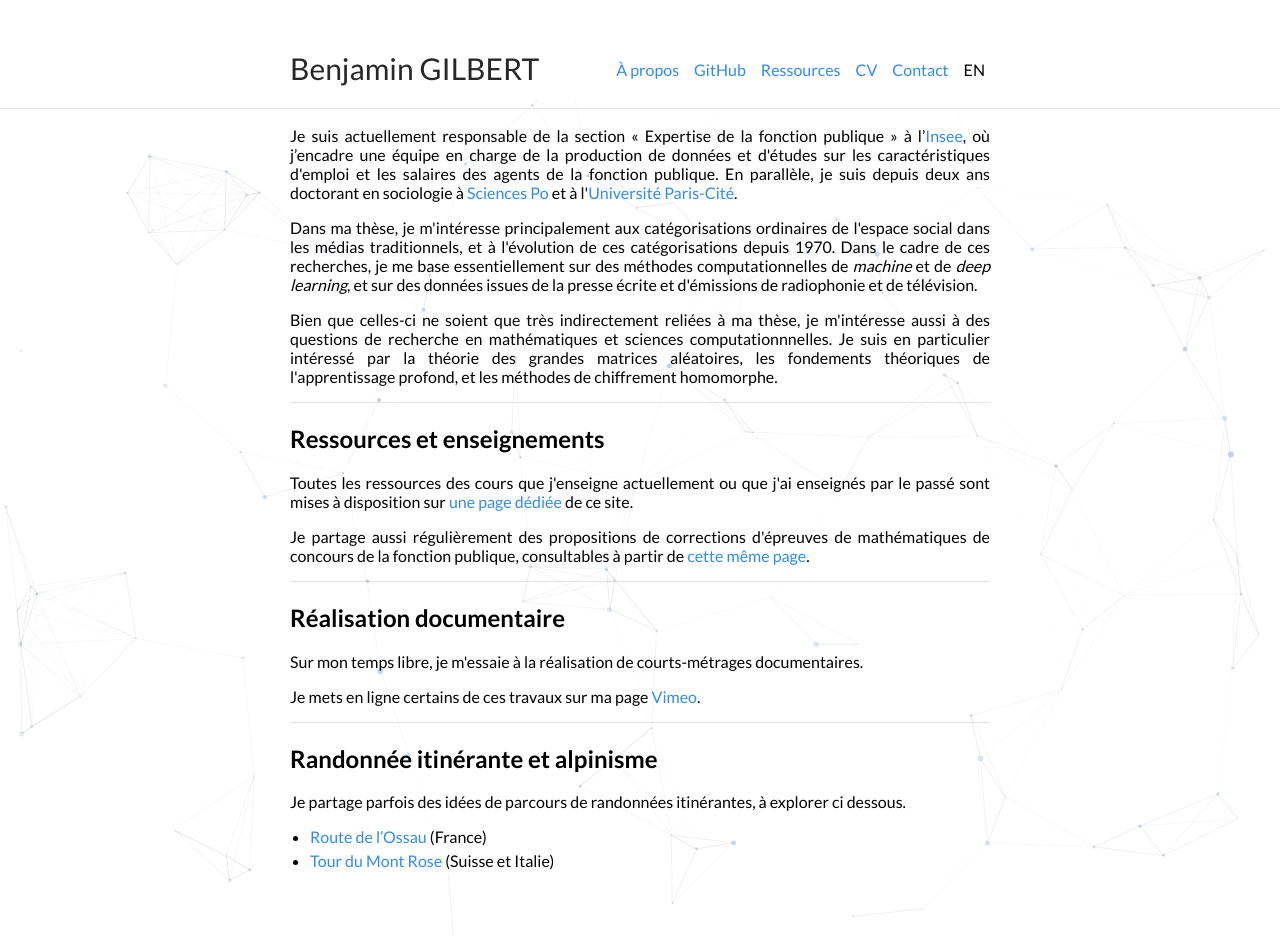
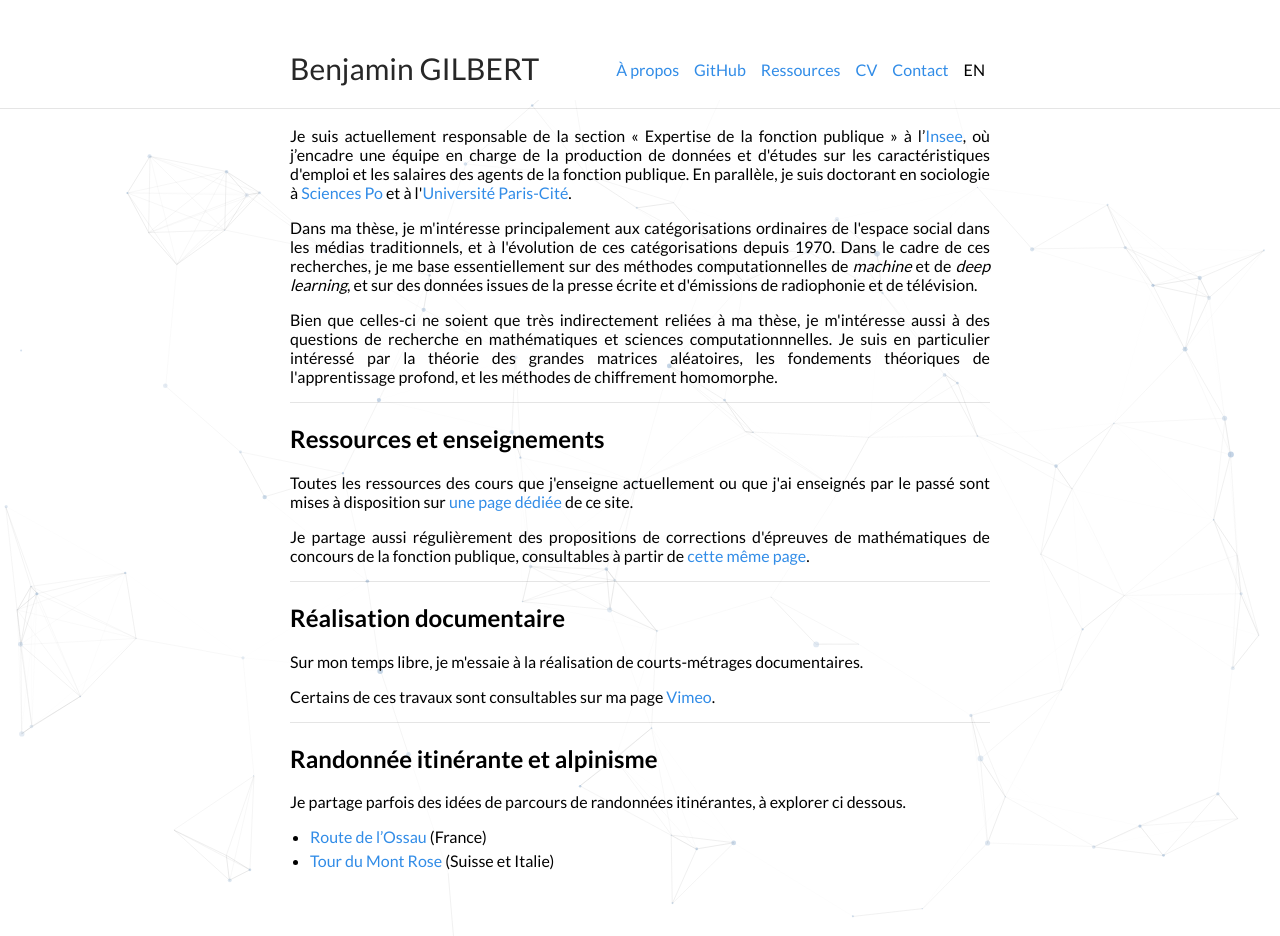
Before and after one commit to bglbrt/bglbrt.github.io, a Jekyll site: the page built from index.md, in a window 1280 px wide. Built offline with Jekyll 4.4.1, drawn with Linux system fonts in a browser that asks for light colours; nearby versions of some CDN libraries.

Commit message:
Mise à jour du site

```diff
--- a/index.md
+++ b/index.md
@@ -6,7 +6,9 @@ lang: "fr"
 
 <div style="text-align: justify">
 
-<p> Je suis actuellement responsable de la section  « Expertise de la fonction publique » à l’<a href = "https://www.insee.fr/fr/accueil">Insee</a>, où j’encadre une équipe en charge de la production de données et d'études sur les caractéristiques d'emploi et les salaires des agents de la fonction publique. En parallèle, je suis depuis deux ans doctorant en sociologie à <a href = "https://www.sciencespo.fr/fr/">Sciences Po</a> et à l'<a href = "https://u-paris.fr">Université Paris-Cité</a>. </p>
+<p> Je suis actuellement responsable de la section  « Expertise de la fonction publique » à l’<a href = "https://www.insee.fr/fr/accueil">Insee</a>, où j’encadre une équipe en charge de la production de données et d'études sur les caractéristiques d'emploi et les salaires des agents de la fonction publique.
+
+En parallèle, je suis doctorant en sociologie à <a href = "https://www.sciencespo.fr/fr/">Sciences Po</a> et à l'<a href = "https://u-paris.fr">Université Paris-Cité</a>. </p>
 
 <p> Dans ma thèse, je m'intéresse principalement aux catégorisations ordinaires de l'espace social dans les médias traditionnels, et à l'évolution de ces catégorisations depuis 1970. Dans le cadre de ces recherches, je me base essentiellement sur des méthodes computationnelles de <i>machine</i> et de <i>deep learning</i>, et sur des données issues de la presse écrite et d'émissions de radiophonie et de télévision. </p>
 
@@ -34,7 +36,7 @@ lang: "fr"
 
 <p> Sur mon temps libre, je m'essaie à la réalisation de courts-métrages documentaires. </p>
 
-<p> Je mets en ligne certains de ces travaux sur ma page <a href = "https://vimeo.com/bglbrt">Vimeo</a>. </p>
+<p> Certains de ces travaux sont consultables sur ma page <a href = "https://vimeo.com/bglbrt">Vimeo</a>. </p>
 
 </div>
 
```
Also changed, not shown: fr/maps/ossau.md (+1 -1 lines), fr/maps/rose.md (+1 -1 lines), fr/recherche.md (deleted, +0 -35 lines), 1 other file.
